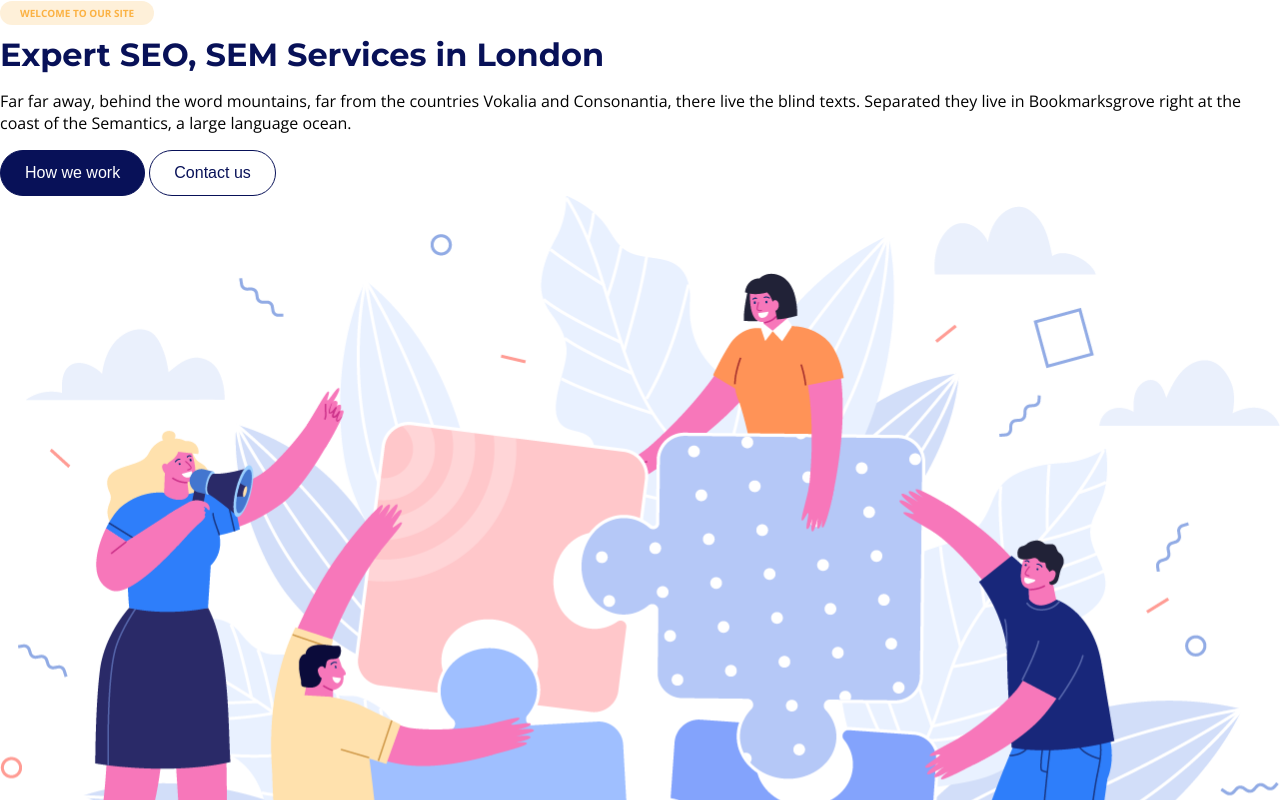
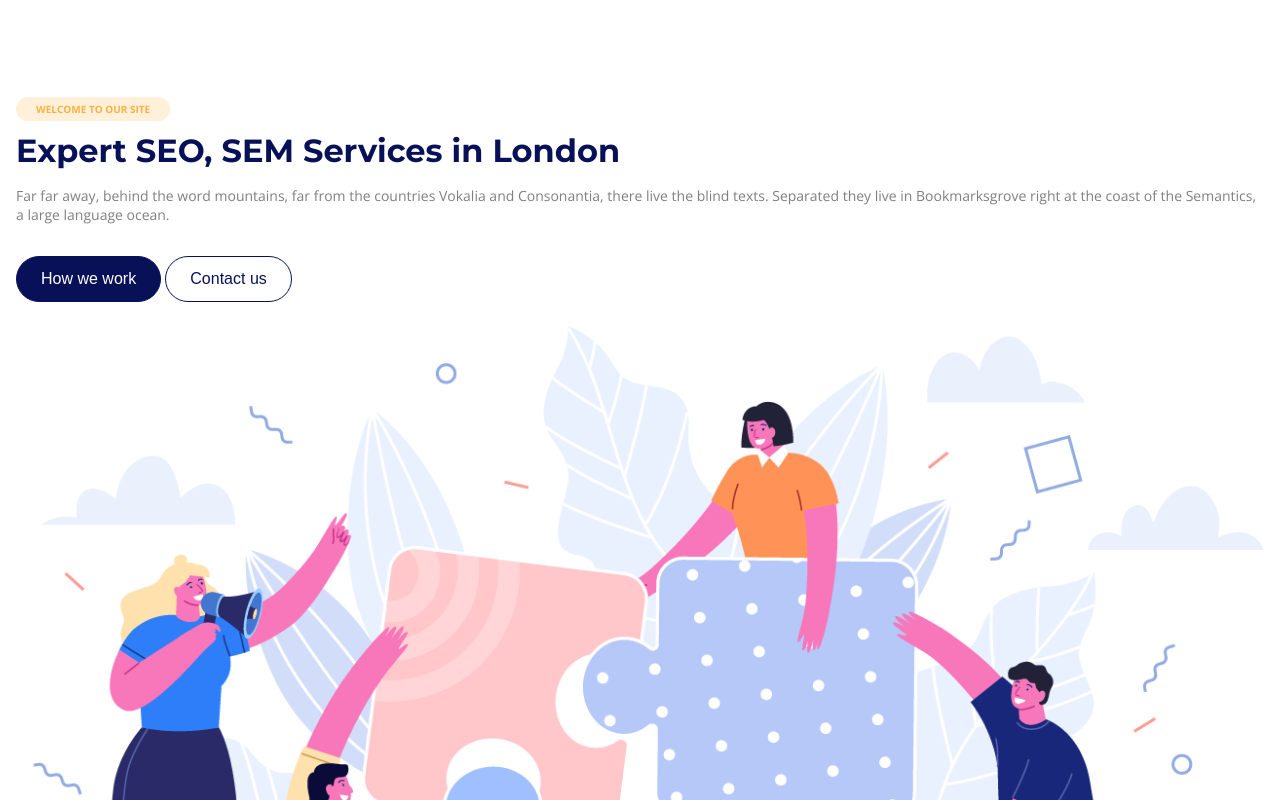
Before and after one commit to MariusCodeAcademy/feu2-Echo-scss-practice, a plain HTML site: page index.html in a window 1280 px wide. Shown: the top 800 px of the page. Drawn offline with nearby package versions, Linux system fonts and the light colour scheme.

Commit message:
hero css

```diff
--- a/sass/_common.scss
+++ b/sass/_common.scss
@@ -2,6 +2,17 @@
 
 body {
   font-family: 'Open Sans', sans-serif;
+}
+
+p {
+  color: transparentize(black, 0.5);
+  color: rgba(0, 0, 0, 0.5);
+  font-size: 14px;
+}
+
+.container {
+  padding-left: 1rem;
+  padding-right: 1rem;
 }
 
 .btn {
--- a/sass/main.scss
+++ b/sass/main.scss
@@ -7,3 +7,17 @@ $primary-color: #081158;
 $primary-light-color: #fff;
 $secondary-color: #fbb244;
 $secondary-bg-color: transparentize($secondary-color, 0.8);
+
+// Hero ---------
+
+.hero {
+  padding-top: 6rem;
+  padding-bottom: 6rem;
+
+  .hero__text {
+    margin-bottom: 2rem;
+  }
+  button {
+    margin-bottom: 1.5rem;
+  }
+}
```
Also changed, not shown: css/main.css, 1 other file.
